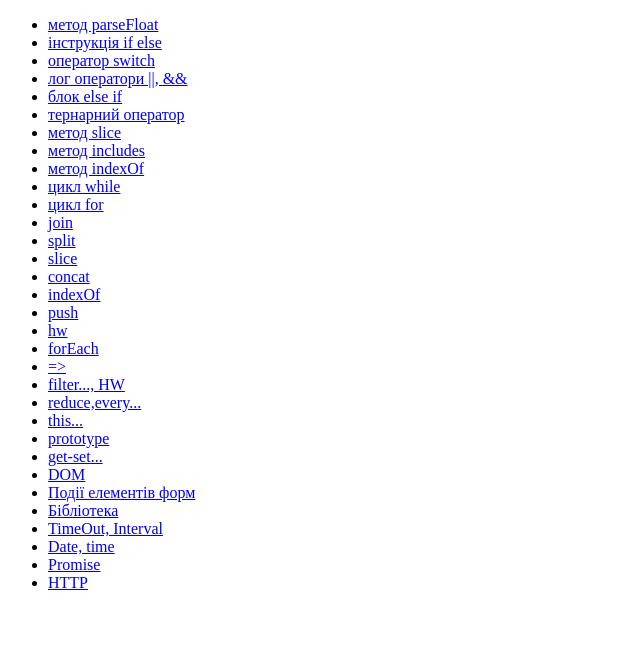
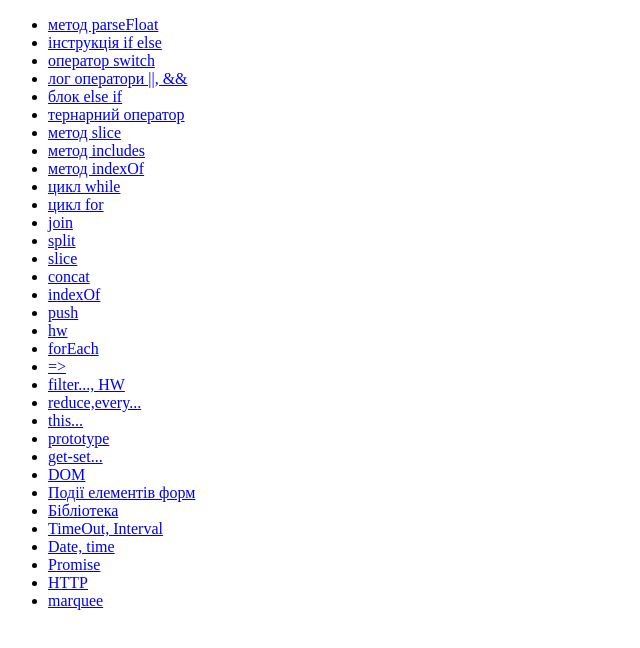
Before and after one commit to Ivan-Yakoviv/JS-104-IY, a plain HTML site: page index.html in a window 1280 px wide. Shown: the whole page, without its empty margins (0-640 px from the left). Drawn offline with Linux system fonts and the light colour scheme.

Commit message:
Update index.html

```diff
--- a/index.html
+++ b/index.html
@@ -39,6 +39,7 @@
       <li><a href="./tasks/task-30.html">Date, time</a></li>
       <li><a href="./tasks/task-31.html">Promise</a></li>
       <li><a href="./tasks/task-32.html">HTTP</a></li>
+      <li><a href="./tasks/task-33.html">marquee</a></li>
     </ul>
   </body>
 </html>
```
